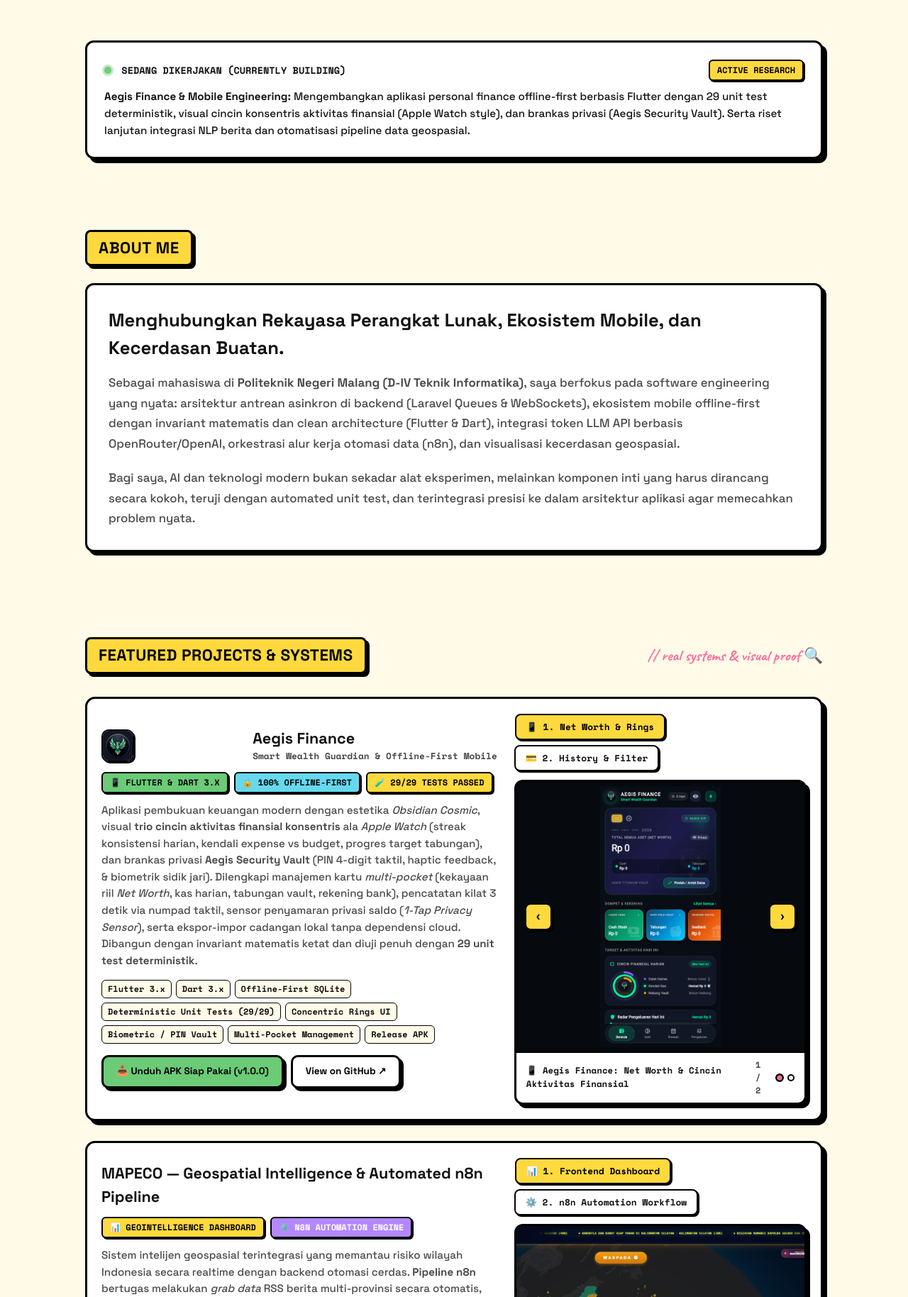
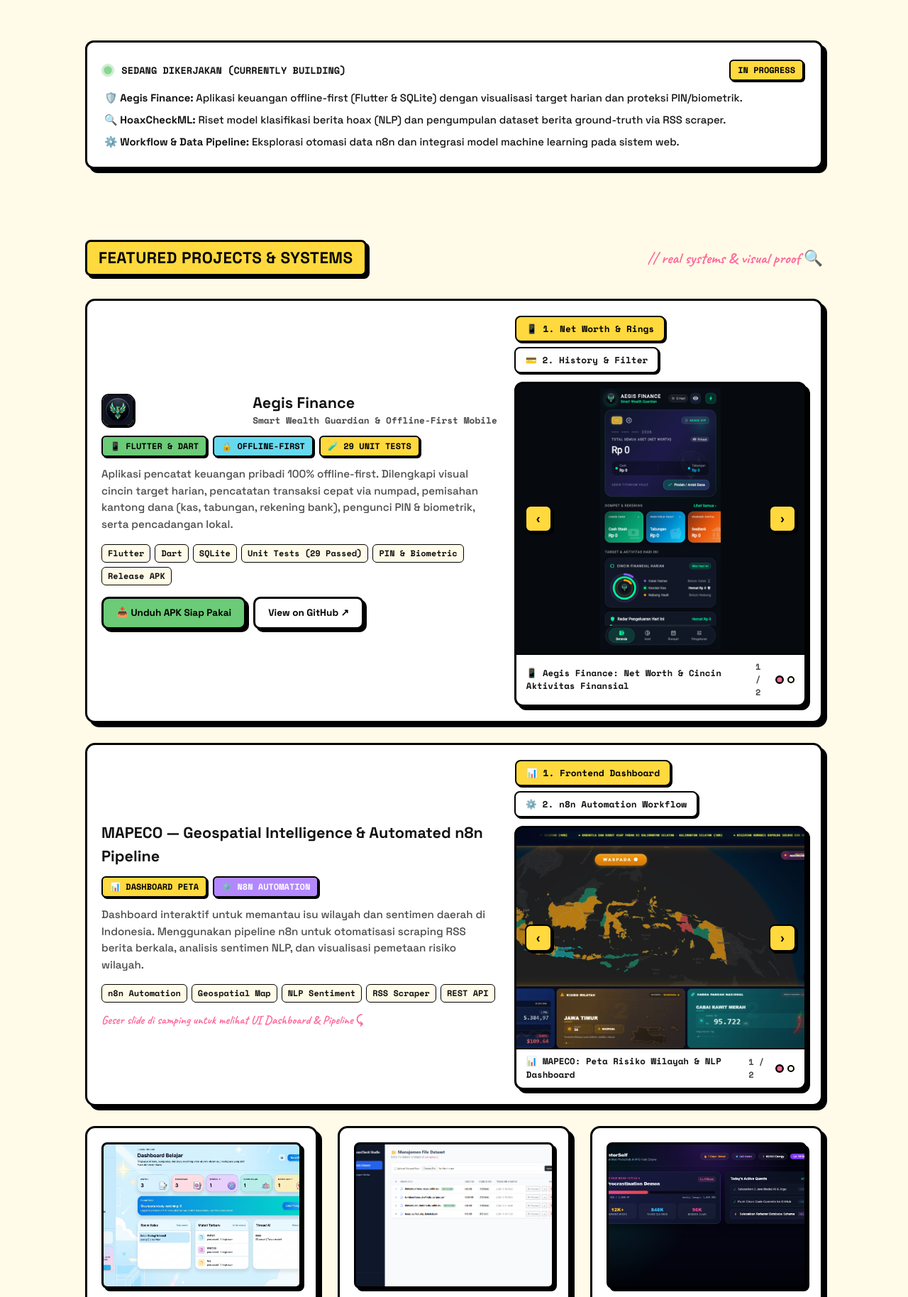
Before and after one commit to M-Aqilaz/M-Aqilaz.github.io, a plain HTML site: page index.html in a window 1280 px wide. Shown: the part 634-2462 px from the top of the page at 71% size. Drawn offline with nearby package versions, Linux system fonts and the light colour scheme.

Commit message:
refactor: simplify project descriptions, remove coursework card & redundant about section, and update ongoing projects

```diff
--- a/index.html
+++ b/index.html
@@ -987,7 +987,6 @@
     </a>
 
     <ul class="nav-menu">
-      <li><a href="#about" class="nav-link">About</a></li>
       <li><a href="#projects" class="nav-link">Projects</a></li>
       <li><a href="#journey" class="nav-link">Journey</a></li>
       <li><a href="#skills" class="nav-link">Skills</a></li>
@@ -1057,32 +1056,24 @@
 
     <!-- SPOTLIGHT: CURRENTLY BUILDING -->
     <div class="spotlight-card">
-      <div style="display: flex; align-items: center; justify-content: space-between; margin-bottom: 10px;">
+      <div style="display: flex; align-items: center; justify-content: space-between; margin-bottom: 12px;">
         <div style="font-family: 'Space Mono', monospace; font-size: 0.85rem; font-weight: 700; text-transform: uppercase;">
           <span class="pulse-dot"></span> Sedang Dikerjakan (Currently Building)
         </div>
-        <span class="neo-badge" style="background: var(--yellow)">Active Research</span>
+        <span class="neo-badge" style="background: var(--yellow)">In Progress</span>
       </div>
-      <p style="font-size: 0.95rem; line-height: 1.6; color: var(--text);">
-        <strong>Aegis Finance & Mobile Engineering:</strong> Mengembangkan aplikasi personal finance offline-first berbasis Flutter dengan 29 unit test deterministik, visual cincin konsentris aktivitas finansial (Apple Watch style), dan brankas privasi (Aegis Security Vault). Serta riset lanjutan integrasi NLP berita dan otomatisasi pipeline data geospasial.
-      </p>
+      <div style="display: flex; flex-direction: column; gap: 8px; font-size: 0.93rem; line-height: 1.55; color: var(--text);">
+        <div>
+          <strong>🛡️ Aegis Finance:</strong> Aplikasi keuangan offline-first (Flutter & SQLite) dengan visualisasi target harian dan proteksi PIN/biometrik.
+        </div>
+        <div>
+          <strong>🔍 HoaxCheckML:</strong> Riset model klasifikasi berita hoax (NLP) dan pengumpulan dataset berita ground-truth via RSS scraper.
+        </div>
+        <div>
+          <strong>⚙️ Workflow & Data Pipeline:</strong> Eksplorasi otomasi data n8n dan integrasi model machine learning pada sistem web.
+        </div>
+      </div>
     </div>
-
-    <!-- ABOUT SECTION -->
-    <section class="section" id="about">
-      <div class="section-tag">About Me</div>
-      <div class="neo-box" style="padding: 30px;">
-        <h2 style="font-size: 1.6rem; font-weight: 800; margin-bottom: 16px;">
-          Menghubungkan Rekayasa Perangkat Lunak, Ekosistem Mobile, dan Kecerdasan Buatan.
-        </h2>
-        <p style="font-size: 1.05rem; line-height: 1.7; color: var(--text-muted); margin-bottom: 20px;">
-          Sebagai mahasiswa di <strong>Politeknik Negeri Malang (D-IV Teknik Informatika)</strong>, saya berfokus pada software engineering yang nyata: arsitektur antrean asinkron di backend (Laravel Queues & WebSockets), ekosistem mobile offline-first dengan invariant matematis dan clean architecture (Flutter & Dart), integrasi token LLM API berbasis OpenRouter/OpenAI, orkestrasi alur kerja otomasi data (n8n), dan visualisasi kecerdasan geospasial.
-        </p>
-        <p style="font-size: 1.05rem; line-height: 1.7; color: var(--text-muted);">
-          Bagi saya, AI dan teknologi modern bukan sekadar alat eksperimen, melainkan komponen inti yang harus dirancang secara kokoh, teruji dengan automated unit test, dan terintegrasi presisi ke dalam arsitektur aplikasi agar memecahkan problem nyata.
-        </p>
-      </div>
-    </section>
 
     <!-- FEATURED PROJECTS SECTION -->
     <section class="section" id="projects">
@@ -1104,26 +1095,24 @@
               </div>
             </div>
             <div style="display: flex; flex-wrap: wrap; gap: 8px; margin-bottom: 12px;">
-              <span class="neo-badge" style="background: var(--green); color: #000;">📱 Flutter & Dart 3.x</span>
-              <span class="neo-badge" style="background: var(--cyan); color: #000;">🔒 100% Offline-First</span>
-              <span class="neo-badge" style="background: var(--yellow); color: #000;">🧪 29/29 Tests Passed</span>
+              <span class="neo-badge" style="background: var(--green); color: #000;">📱 Flutter & Dart</span>
+              <span class="neo-badge" style="background: var(--cyan); color: #000;">🔒 Offline-First</span>
+              <span class="neo-badge" style="background: var(--yellow); color: #000;">🧪 29 Unit Tests</span>
             </div>
             <p class="project-desc">
-              Aplikasi pembukuan keuangan modern dengan estetika <em>Obsidian Cosmic</em>, visual <strong>trio cincin aktivitas finansial konsentris</strong> ala <em>Apple Watch</em> (streak konsistensi harian, kendali expense vs budget, progres target tabungan), dan brankas privasi <strong>Aegis Security Vault</strong> (PIN 4-digit taktil, haptic feedback, & biometrik sidik jari). Dilengkapi manajemen kartu <em>multi-pocket</em> (kekayaan riil <em>Net Worth</em>, kas harian, tabungan vault, rekening bank), pencatatan kilat 3 detik via numpad taktil, sensor penyamaran privasi saldo (<em>1-Tap Privacy Sensor</em>), serta ekspor-impor cadangan lokal tanpa dependensi cloud. Dibangun dengan invariant matematis ketat dan diuji penuh dengan <strong>29 unit test deterministik</strong>.
+              Aplikasi pencatat keuangan pribadi 100% offline-first. Dilengkapi visual cincin target harian, pencatatan transaksi cepat via numpad, pemisahan kantong dana (kas, tabungan, rekening bank), pengunci PIN & biometrik, serta pencadangan lokal.
             </p>
             <div class="tech-stack-row">
-              <span class="tech-pill">Flutter 3.x</span>
-              <span class="tech-pill">Dart 3.x</span>
-              <span class="tech-pill">Offline-First SQLite</span>
-              <span class="tech-pill">Deterministic Unit Tests (29/29)</span>
-              <span class="tech-pill">Concentric Rings UI</span>
-              <span class="tech-pill">Biometric / PIN Vault</span>
-              <span class="tech-pill">Multi-Pocket Management</span>
+              <span class="tech-pill">Flutter</span>
+              <span class="tech-pill">Dart</span>
+              <span class="tech-pill">SQLite</span>
+              <span class="tech-pill">Unit Tests (29 Passed)</span>
+              <span class="tech-pill">PIN & Biometric</span>
               <span class="tech-pill">Release APK</span>
             </div>
             <div style="display: flex; flex-wrap: wrap; gap: 10px; margin-top: 10px;">
               <a href="https://github.com/M-Aqilaz/Aegis-Finance-Track/releases/latest/download/AegisFinance-Universal.apk" target="_blank" rel="noreferrer" class="neo-btn" style="background: var(--green); color: #000; font-size: 0.85rem;">
-                📥 Unduh APK Siap Pakai (v1.0.0)
+                📥 Unduh APK Siap Pakai
               </a>
               <a href="https://github.com/M-Aqilaz/Aegis-Finance-Track" target="_blank" rel="noreferrer" class="neo-btn neo-btn-white" style="font-size: 0.85rem;">
                 View on GitHub ↗
@@ -1182,23 +1171,21 @@
               <h3 class="project-title">MAPECO — Geospatial Intelligence & Automated n8n Pipeline</h3>
             </div>
             <div style="display: flex; flex-wrap: wrap; gap: 8px; margin-bottom: 12px;">
-              <span class="neo-badge" style="background: var(--yellow);">📊 Geointelligence Dashboard</span>
-              <span class="neo-badge" style="background: var(--purple); color: #fff;">⚙️ n8n Automation Engine</span>
+              <span class="neo-badge" style="background: var(--yellow);">📊 Dashboard Peta</span>
+              <span class="neo-badge" style="background: var(--purple); color: #fff;">⚙️ n8n Automation</span>
             </div>
             <p class="project-desc">
-              Sistem intelijen geospasial terintegrasi yang memantau risiko wilayah Indonesia secara realtime dengan backend otomasi cerdas. <strong>Pipeline n8n</strong> bertugas melakukan <em>grab data</em> RSS berita multi-provinsi secara otomatis, mengelola antrean pemrosesan AI untuk ekstraksi sentimen NLP, memperbarui database terstruktur secara berkala, dan menangani auto-recovery. Hasilnya divisualisasikan langsung pada <strong>Dashboard MAPECO</strong> lengkap dengan peta risiko interaktif (1.500+ pemberitaan terolah), radar sentimen isu regional, serta indikator pangan dan makro ekonomi nasional.
+              Dashboard interaktif untuk memantau isu wilayah dan sentimen daerah di Indonesia. Menggunakan pipeline n8n untuk otomatisasi scraping RSS berita berkala, analisis sentimen NLP, dan visualisasi pemetaan risiko wilayah.
             </p>
             <div class="tech-stack-row">
-              <span class="tech-pill">n8n Workflow Engine</span>
-              <span class="tech-pill">Geospatial Intelligence</span>
-              <span class="tech-pill">NLP Sentiment Analysis</span>
-              <span class="tech-pill">Automated RSS Ingestion</span>
-              <span class="tech-pill">Job Queue Workers</span>
-              <span class="tech-pill">Risk Scoring Model</span>
-              <span class="tech-pill">Webhooks</span>
-            </div>
-            <div class="doodle-font" style="color: var(--pink); font-size: 1.15rem;">
-              Geser slide di samping untuk melihat UI Dashboard & Alur Pipeline ⤹
+              <span class="tech-pill">n8n Automation</span>
+              <span class="tech-pill">Geospatial Map</span>
+              <span class="tech-pill">NLP Sentiment</span>
+              <span class="tech-pill">RSS Scraper</span>
+              <span class="tech-pill">REST API</span>
+            </div>
+            <div class="doodle-font" style="color: var(--pink); font-size: 1.05rem;">
+              Geser slide di samping untuk melihat UI Dashboard & Pipeline ⤹
             </div>
           </div>
 
@@ -1258,7 +1245,7 @@
               <span class="neo-badge" style="background: var(--orange); color: #fff;">AI Platform</span>
             </div>
             <p class="project-desc">
-              Platform pembelajaran cerdas all-in-one yang mengintegrasikan <strong>Token-based LLM API (OpenRouter/OpenAI)</strong> untuk AI Tutor kontekstual, ringkasan berkas, flashcards, dan kuis adaptif. Dilengkapi background queues (Laravel Queue) dan WebSockets (Laravel Reverb) untuk ruang belajar realtime.
+              Platform belajar dengan integrasi AI (OpenRouter API) untuk tanya-jawab tutor, ringkasan berkas materi, kuis, dan flashcard. Menggunakan Laravel 13 dan WebSockets untuk ruang belajar realtime.
             </p>
           </div>
           <div>
@@ -1288,7 +1275,7 @@
               <span class="neo-badge" style="background: var(--green);">ML & NLP</span>
             </div>
             <p class="project-desc">
-              Sistem klasifikasi teks dan verifikasi berita hoax berbahasa Indonesia berbasis NLP. Dilengkapi automated RSS feed scraper dari kantor berita terpercaya (Antara, CNN, CNBC) untuk kurasi dataset ground-truth serta studio web Flask interaktif.
+              Aplikasi klasifikasi dan verifikasi berita hoax berbahasa Indonesia berbasis NLP. Dilengkapi scraper RSS berita untuk pengumpulan dataset dan antarmuka web Flask.
             </p>
           </div>
           <div>
@@ -1318,7 +1305,7 @@
               <span class="neo-badge" style="background: var(--cyan);">Gamification</span>
             </div>
             <p class="project-desc">
-              Aplikasi produktivitas berbasis gamifikasi RPG yang mengubah target dan kebiasaan harian menjadi quest, pertarungan raid boss mingguan interaktif (Boss Battle), streak konsistensi, dan in-app economy menggunakan Prisma ORM dan Next.js 16.
+              Aplikasi produktivitas bertema gamifikasi RPG yang mengubah tugas harian menjadi quest, pertarungan boss mingguan, streak konsistensi, dan in-app economy.
             </p>
           </div>
           <div>
@@ -1335,36 +1322,7 @@
           </div>
         </div>
 
-        <!-- PROJECT 5: 244107020128-mobile-course -->
-        <div class="project-card">
-          <div class="project-thumb-box" onclick="openLightbox('mobile_course_preview.png')">
-            <img src="mobile_course_preview.png" alt="Mobile Development Coursework & Architecture" class="project-thumb-img" style="object-position: top center;">
-            <div class="zoom-pill">🔍 Klik untuk Zoom</div>
-          </div>
-          <div>
-            <div class="project-top">
-              <h3 class="project-title">Mobile Engineering Coursework</h3>
-              <span class="neo-badge" style="background: var(--yellow); color: #000;">Flutter & Dart</span>
-            </div>
-            <p class="project-desc">
-              Dokumentasi 16-minggu rekayasa aplikasi mobile di Polinema: penerapan Riverpod state management, integrasi REST API Dio, arsitektur offline-first SQLite, feature-first Clean Architecture, integrasi AI Chat Assistant dengan streaming tokens, serta profiling performa CPU/Memory via Flutter DevTools.
-            </p>
-          </div>
-          <div>
-            <div class="tech-stack-row">
-              <span class="tech-pill">Flutter</span>
-              <span class="tech-pill">Dart</span>
-              <span class="tech-pill">Riverpod</span>
-              <span class="tech-pill">Clean Architecture</span>
-              <span class="tech-pill">SQLite</span>
-              <span class="tech-pill">AI Assistant</span>
-              <span class="tech-pill">DevTools</span>
-            </div>
-            <a href="https://github.com/M-Aqilaz/244107020128-mobile-course" target="_blank" rel="noreferrer" class="neo-btn neo-btn-white" style="width: 100%; font-size: 0.85rem;">
-              View on GitHub ↗
-            </a>
-          </div>
-        </div>
+
 
 
       </div>
```
Also changed, not shown: mobile_course_preview.png (deleted).
